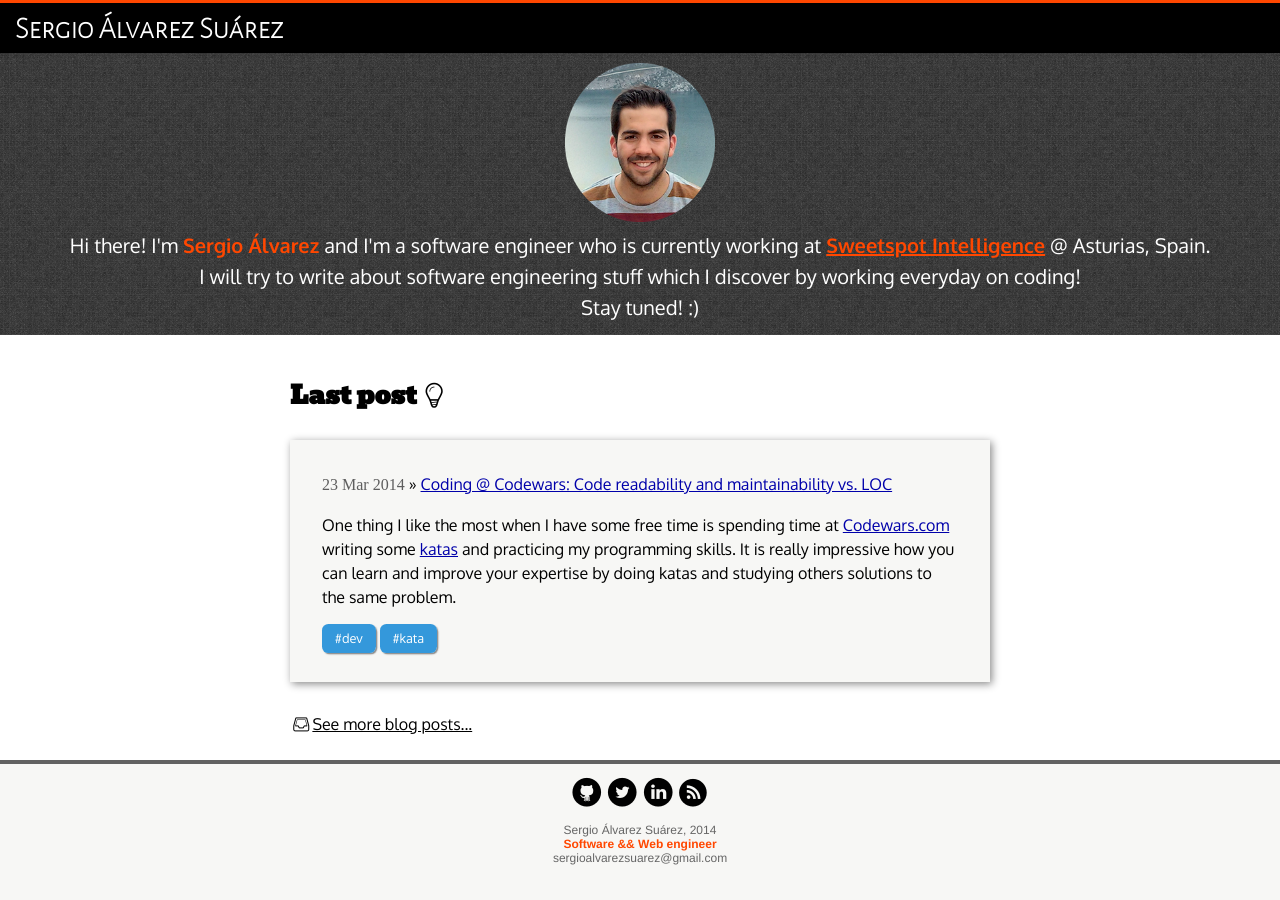
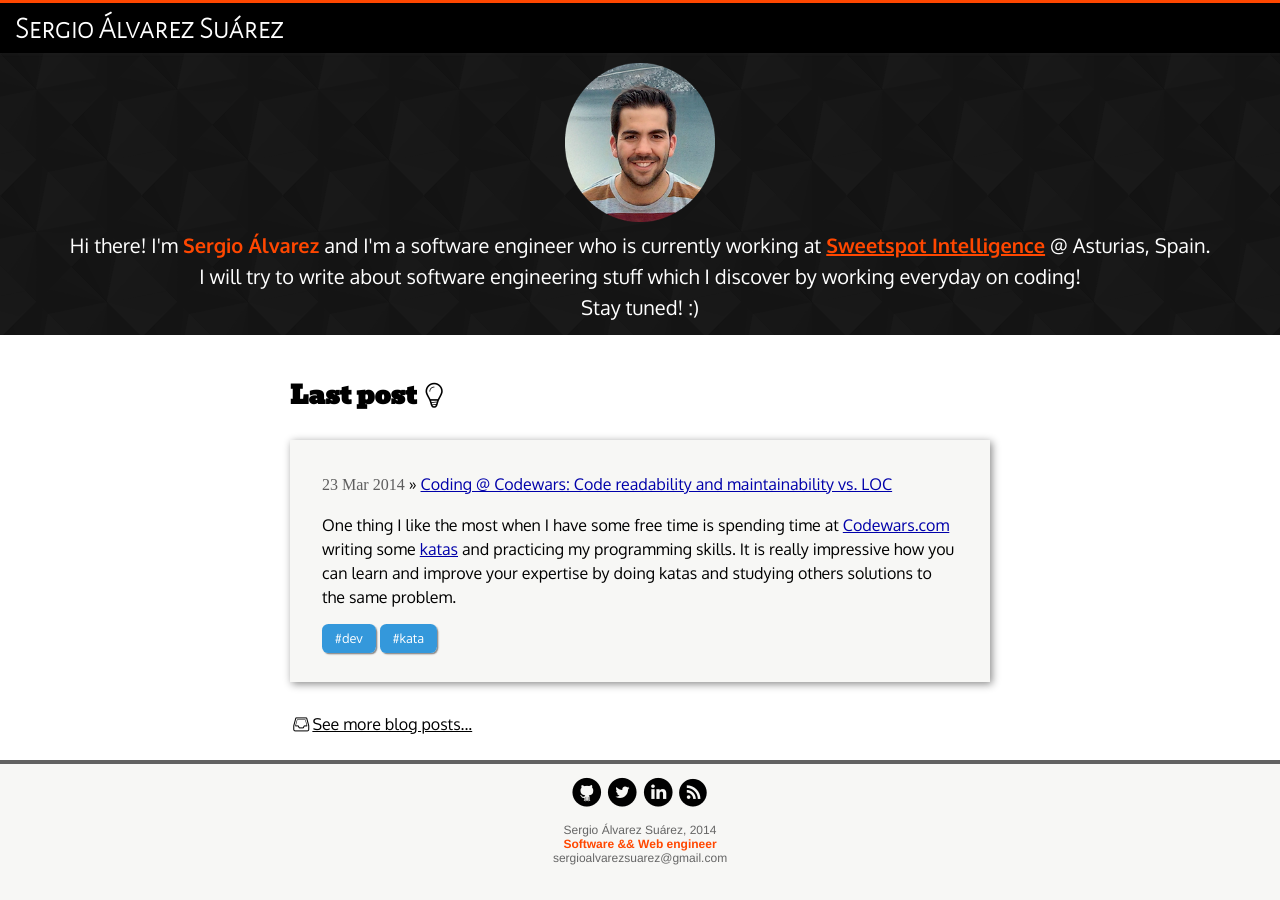
Before and after one commit to sergioalvz/sergioalvz.github.io, a Jekyll site: the page built from index.html, in a window 1280 px wide. Built offline with Jekyll 4.4.1, drawn with Linux system fonts in a browser that asks for light colours; nearby versions of some CDN libraries; some web fonts are replaced; Markdown is read by kramdown in place of the engine named in the settings.

Commit message:
Updating styles

```diff
--- a/css/main.css
+++ b/css/main.css
@@ -20,6 +20,7 @@ a:visited { color: #a0a; }
 
 /* Common */
 header {
+  background-color: rgb(0, 0, 0);
   background-color: rgba(0, 0, 0, 1);
   border-top: .3em solid #ff4700;
   box-shadow: 0 2px 2px rgba(50, 50, 50, 0.15);
@@ -123,7 +124,7 @@ h4 { font-size: 2em; color: rgb(0, 0, 0); margin: 1em 0; }
 }
 
 .about {
-  background: url('/assets/wild_oliva_bg.png');
+  background: url('/assets/diagmonds.png');
   color: rgb(255, 255, 255);
   font-family: 'Oxygen', sans-serif;
   font-size: 2em;
```
Also changed, not shown: assets/diagmonds.png (added).
